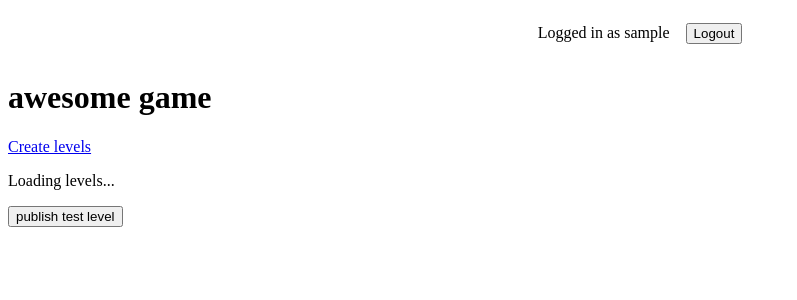
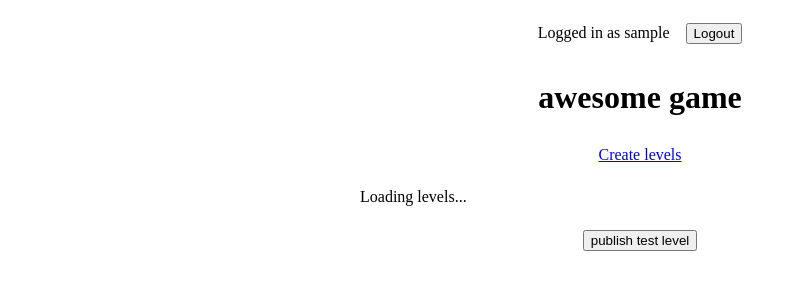
Before and after one commit to HJfod/web-platformer-game, a Flask app: page / in a window 1280 px wide. Shown: the top 300 px of the page, without its empty margins (0-797 px from the left). Run offline with Flask 3, Linux system fonts and the light colour scheme; the visitor is signed in with stand-in values (Sample User, id 1).

Commit message:
Improve CSS a bit The whole UI will be overhauled later, but for now this makes it a bit more legible.

```diff
--- a/src/app.py
+++ b/src/app.py
@@ -184,7 +184,7 @@ def create_new_level():
     return { "url": url_for('edit_level', id=id) }, 200
 
 @app.route("/api/levels/wip/<int:id>/update", methods=["POST"])
-def get_users_wip_level_update_name(id: int):
+def get_users_wip_level_update(id: int):
     if not "user_id" in session:
         return make_error_response(403, 'You need to log in to create levels')
 
@@ -199,6 +199,7 @@ def get_users_wip_level_update_name(id: int):
         "user_id": session["user_id"],
         "level_id": id,
     })
+    db.session.commit()
 
     return {}, 200
 
--- a/src/static/base.css
+++ b/src/static/base.css
@@ -1,3 +1,18 @@
+
+main {
+    display: flex;
+    flex-direction: column;
+    align-items: center;
+    gap: .5rem;
+}
+
+div.levels-list {
+    width: clamp(40ch, 70ch, 60vw);
+    display: flex;
+    flex-direction: column;
+    align-items: stretch;
+    gap: .5rem;
+}
 
 .login {
     display: flex;
@@ -11,6 +26,7 @@ article.level {
     display: flex;
     flex-direction: row;
     align-items: center;
+    justify-content: space-between;
     width: 100%;
 }
 article.level p {
@@ -23,8 +39,12 @@ article.level .name {
 div.row {
     display: flex;
     flex-direction: row;
+    align-items: start;
+    gap: .5rem;
 }
 div.column {
     display: flex;
     flex-direction: column;
+    align-items: start;
+    gap: .5rem;
 }
--- a/src/templates/pages/home.html.j2
+++ b/src/templates/pages/home.html.j2
@@ -11,7 +11,7 @@
         <a href="{{ url_for('userpage') }}">Create levels</a>
     {% endif %}
 
-    <div id="levels-list">
+    <div id="levels-list" class="levels-list">
         <p>Loading levels...</p>
     </div>
 
--- a/src/templates/pages/level.html.j2
+++ b/src/templates/pages/level.html.j2
@@ -4,7 +4,7 @@
 {% set title = "Play level (" ~ level_id ~ ")" %}
 {% set styles = ['level.css'] %}
 
-{% block body %}
+{% block content %}
     <a href="{{ url_for('index') }}">Back to home</a>
 
     <canvas width="768" height="768" style="background: #aaa;"></canvas>
--- a/src/templates/pages/userpage.html.j2
+++ b/src/templates/pages/userpage.html.j2
@@ -17,7 +17,7 @@
 
         <button id="create-new">Create new level</button>
 
-        <div id="created-levels-list">
+        <div id="created-levels-list" class="levels-list">
             <p>Loading levels...</p>
         </div>
 
```
